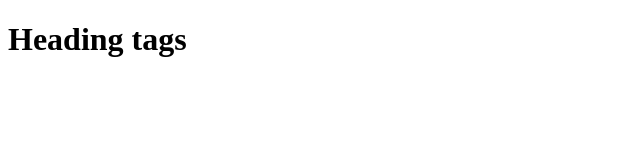
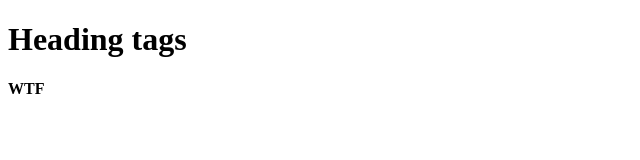
Before and after one commit to Jubayed-02/test, a plain HTML site: page about.html in a window 1280 px wide. Shown: the full height of the page, 0-640 px from the left. Drawn offline with Linux system fonts and the light colour scheme.

Commit message:
added some lines

```diff
--- a/about.html
+++ b/about.html
@@ -7,5 +7,6 @@
 </head>
 <body>
     <H1>Heading tags</H1>
+    <b>WTF</b>
 </body>
 </html>
```
